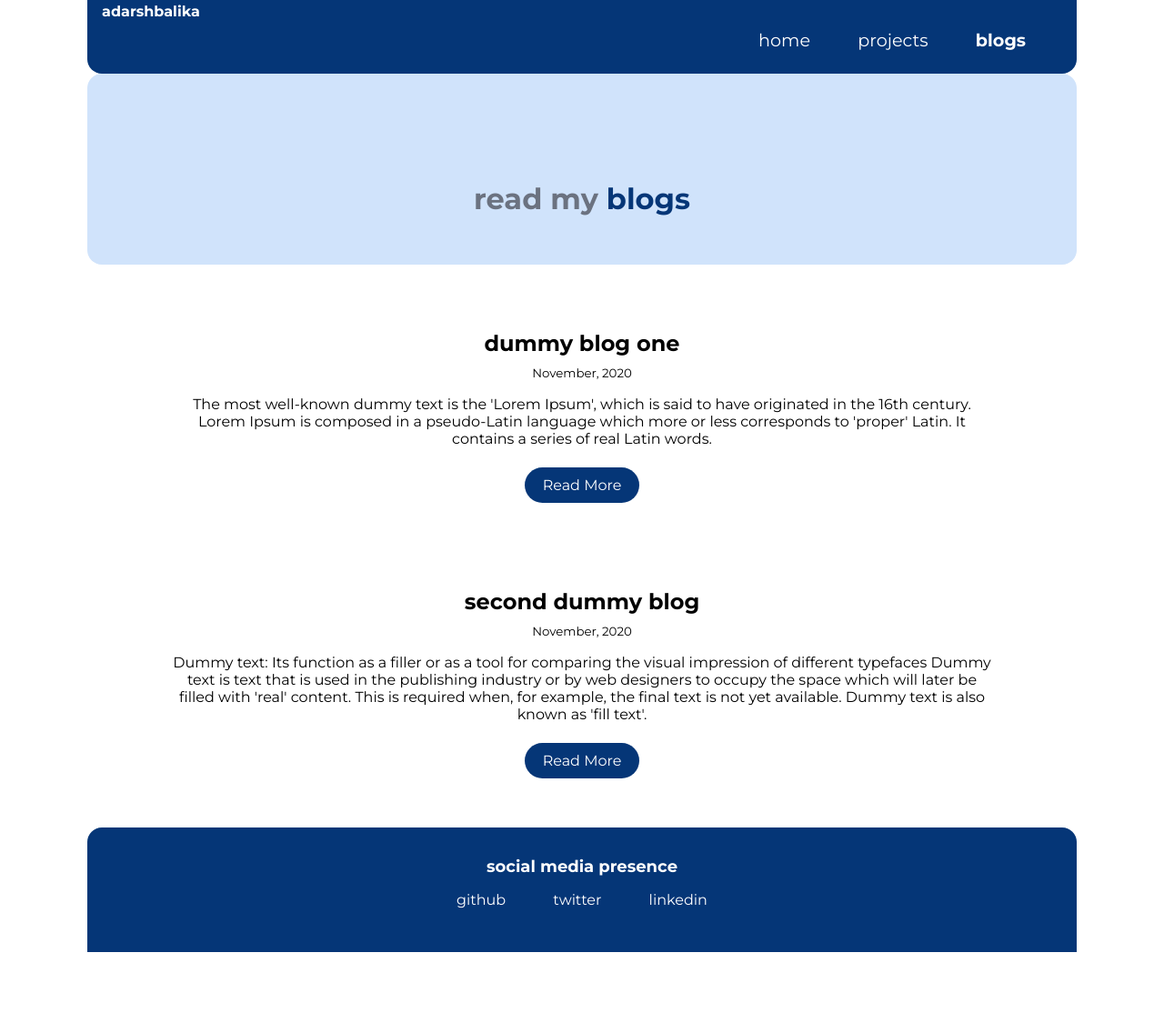
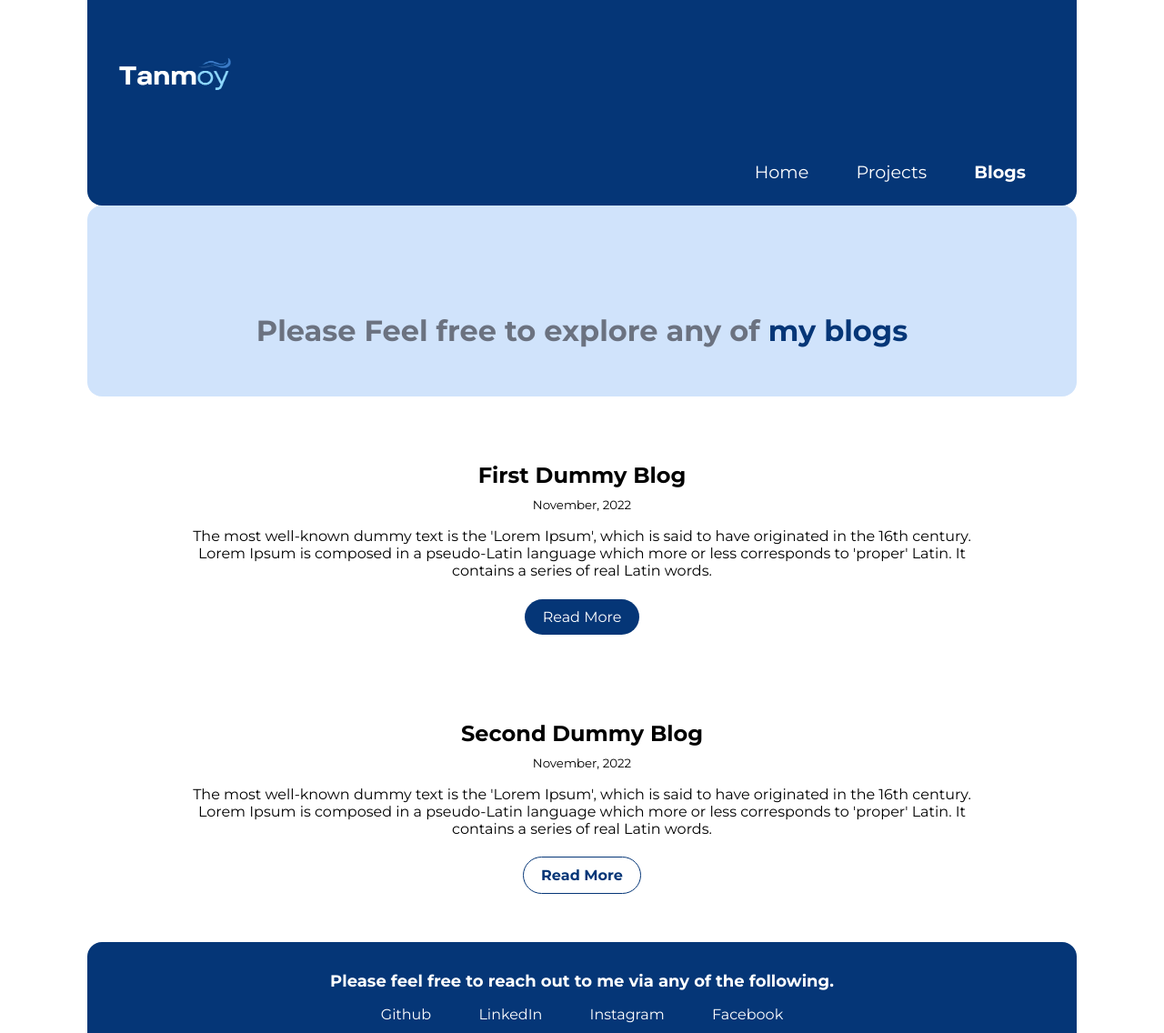
Before and after one commit to sahatanmoyofficial/neoGCamp-markFour, a plain HTML site: page blogs.html in a window 1280 px wide. Shown: the part 13-1149 px from the top of the page at 91% size. Before the commit the page ends 1060 px from the top, so only its background shows below. Drawn offline with Linux system fonts and the light colour scheme.

Commit message:
added blogs

```diff
--- a/blogs.html
+++ b/blogs.html
@@ -4,35 +4,37 @@
     <meta charset="UTF-8" />
     <meta name="viewport" content="width=device-width, initial-scale=1.0" />
     <link href="styles.css" rel="stylesheet" />
-    <title>blogs | adarshbalika</title>
+    <title>Blogs | Tanmoy</title>
   </head>
   <body>
     <nav class="navigation container">
-      <div class="nav-brand"><a href="/">adarshbalika</a></div>
+      <!-- <div class="nav-brand"><a href="/">adarshbalika</a></div> -->
+      <div class="nav-brand"><a href="/">
+        <img class="nav-logo" src="\Assets\nav-image.png" /></a></div>
       <ul class="list-non-bullet nav-pills">
         <li class="list-item-inline">
-          <a class="link" href="/">home</a>
+          <a class="link" href="/">Home</a>
         </li>
         <li class="list-item-inline">
-          <a class="link" href="/projects.html">projects</a>
+          <a class="link" href="/projects.html">Projects</a>
         </li>
         <li class="list-item-inline">
-          <a class="link link-active" href="/blogs.html">blogs</a>
+          <a class="link link-active" href="/blogs.html">Blogs</a>
         </li>
       </ul>
     </nav>
 
     <header class="hero">
       <h1 class="hero-heading">
-        read my <span class="heading-inverted">blogs</span>
+        Please Feel free to explore any of <span class="heading-inverted">my blogs</span>
       </h1>
     </header>
 
     <ul class="list-non-bullet">
       <li>
         <article class="showcase-list container container-center">
-          <h1>dummy blog one</h1>
-          <small>November, 2020</small>
+          <h1>First Dummy Blog</h1>
+          <small>November, 2022</small>
           <p>
             The most well-known dummy text is the 'Lorem Ipsum', which is said
             to have originated in the 16th century. Lorem Ipsum is composed in a
@@ -40,45 +42,44 @@
             Latin. It contains a series of real Latin words.
           </p>
 
-          <a class="link link-primary" href="./dummy-blog.html">Read More</a>
+          <a class="link link-primary" href="/dummy-blog.html">Read More</a>
         </article>
       </li>
 
       <li>
         <article class="showcase-list container container-center">
-          <h1>second dummy blog</h1>
-          <small>November, 2020</small>
+          <h1>Second Dummy Blog</h1>
+          <small>November, 2022</small>
           <p>
-            Dummy text: Its function as a filler or as a tool for comparing the
-            visual impression of different typefaces Dummy text is text that is
-            used in the publishing industry or by web designers to occupy the
-            space which will later be filled with 'real' content. This is
-            required when, for example, the final text is not yet available.
-            Dummy text is also known as 'fill text'.
+            The most well-known dummy text is the 'Lorem Ipsum', which is said
+            to have originated in the 16th century. Lorem Ipsum is composed in a
+            pseudo-Latin language which more or less corresponds to 'proper'
+            Latin. It contains a series of real Latin words.
           </p>
 
-          <a
-            class="link link-primary"
-            href="https://tanaypratap.substack.com/p/15-lpa-web-dev-job-checklist"
-            >Read More</a
-          >
+          <a class="link link-secondary" href="/dummy-blog.html"><strong>Read More</strong></a>
+
         </article>
       </li>
     </ul>
 
     <footer class="footer">
-      <div class="footer-header">social media presence</div>
+      <div class="footer-header">Please feel free to reach out to me via any of the following.</div>
       <ul class="social-links list-non-bullet">
         <li class="list-item-inline">
-          <a class="link" href="https://github.com/neogcamp/"> github </a>
+          <a class="link" href="https://github.com/sahatanmoyofficial"> Github </a>
         </li>
         <li class="list-item-inline">
-          <a class="link" href="https://twitter.com/neogcamp"> twitter </a>
+          <a class="link" href="https://www.linkedin.com/in/sahatanmoy663/"> LinkedIn </a>
         </li>
         <li class="list-item-inline">
-          <a class="link" href="https://www.linkedin.com/company/neog-camp/">
-            linkedin
+          <a class="link" href="https://www.instagram.com/tanmoy_saha_30/">
+            Instagram
           </a>
+          <li class="list-item-inline">
+            <a class="link" href="https://www.facebook.com/sahatanmoy663/">
+              Facebook
+            </a>
         </li>
       </ul>
     </footer>
```
